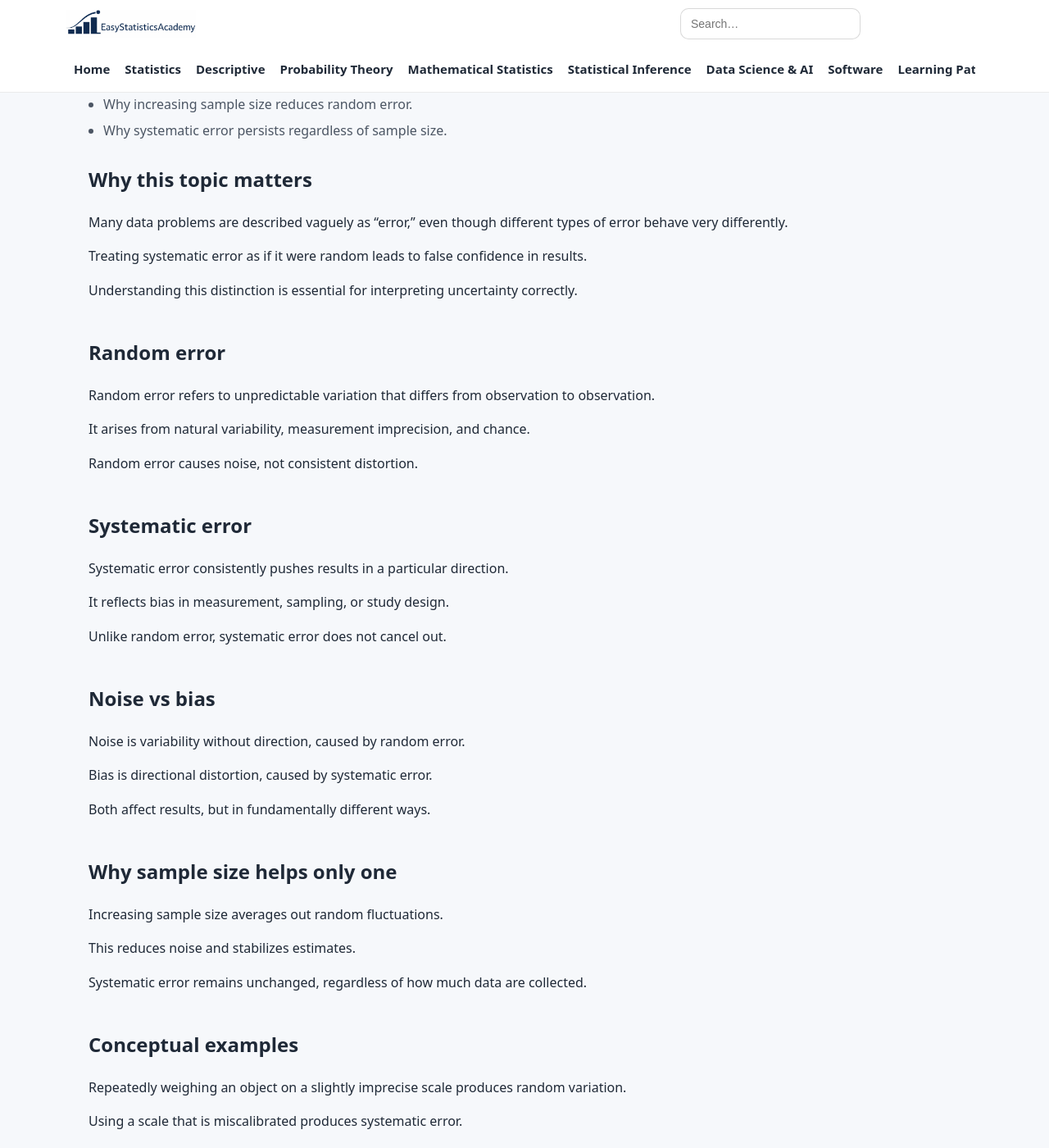
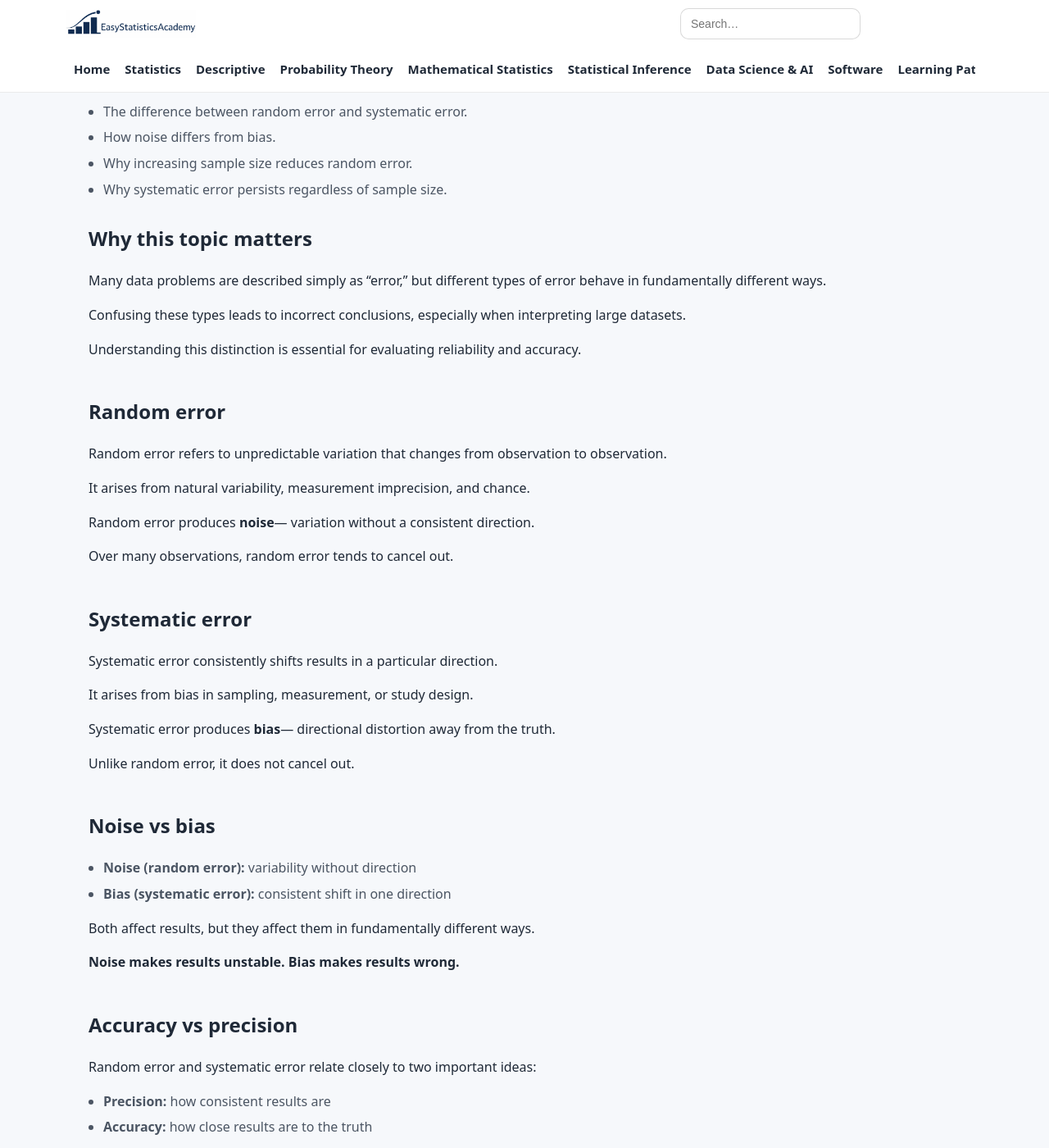
Before and after one commit to ammar-homaida-statistics/easystatisticsacademy, a Jekyll site: the page built from foundations/random-error-vs-systematic-error/index.md, in a window 1280 px wide and 1400 px high, scrolled down 517 px. Shown: the whole window at 82% size. Built offline with Jekyll 4.4.1, drawn with Linux system fonts in a browser that asks for light colours; some of the changed text lies outside the part shown.

Commit message:
Revise content on random and systematic error

```diff
--- a/foundations/random-error-vs-systematic-error/index.md
+++ b/foundations/random-error-vs-systematic-error/index.md
@@ -19,10 +19,15 @@
   <div class="hero-card">
     <h1>Random Error vs Systematic Error</h1>
 
+    <div style="background:#fff3cd; border:1px solid #ffeeba; padding:12px 14px; margin:14px 0; border-radius:8px;">
+      <strong>🚧 Under Construction</strong> — Visual diagrams (target analogy, accuracy vs precision) will be added.
+    </div>
+
     <p class="lead">
-      This lesson explains the difference between random error and systematic error,
-      clarifies noise versus bias, and shows why increasing sample size helps one
-      but not the other.
+      Not all error behaves the same way.
+      Some error creates variability.
+      Other error creates consistent distortion.
+      Understanding this difference is essential for interpreting data correctly.
     </p>
 
     <p class="muted-mini">
@@ -30,6 +35,8 @@
     </p>
   </div>
 </section>
+
+
 
 <section class="section">
   <div class="content-narrow">
@@ -44,26 +51,30 @@
   </div>
 </section>
 
+
+
 <section class="section">
   <div class="content-narrow">
     <h2>Why this topic matters</h2>
 
     <p>
-      Many data problems are described vaguely as “error,”
-      even though different types of error behave very differently.
+      Many data problems are described simply as “error,”
+      but different types of error behave in fundamentally different ways.
     </p>
 
     <p>
-      Treating systematic error as if it were random
-      leads to false confidence in results.
+      Confusing these types leads to incorrect conclusions,
+      especially when interpreting large datasets.
     </p>
 
     <p>
       Understanding this distinction is essential
-      for interpreting uncertainty correctly.
+      for evaluating reliability and accuracy.
     </p>
   </div>
 </section>
+
+
 
 <section class="section">
   <div class="content-narrow">
@@ -71,7 +82,7 @@
 
     <p>
       Random error refers to unpredictable variation
-      that differs from observation to observation.
+      that changes from observation to observation.
     </p>
 
     <p>
@@ -80,94 +91,143 @@
     </p>
 
     <p>
-      Random error causes noise,
-      not consistent distortion.
+      Random error produces <strong>noise</strong>—
+      variation without a consistent direction.
+    </p>
+
+    <p>
+      Over many observations, random error tends to cancel out.
     </p>
   </div>
 </section>
+
+
 
 <section class="section">
   <div class="content-narrow">
     <h2>Systematic error</h2>
 
     <p>
-      Systematic error consistently pushes results
+      Systematic error consistently shifts results
       in a particular direction.
     </p>
 
     <p>
-      It reflects bias in measurement,
-      sampling, or study design.
+      It arises from bias in sampling,
+      measurement, or study design.
     </p>
 
     <p>
-      Unlike random error,
-      systematic error does not cancel out.
+      Systematic error produces <strong>bias</strong>—
+      directional distortion away from the truth.
+    </p>
+
+    <p>
+      Unlike random error, it does not cancel out.
     </p>
   </div>
 </section>
+
+
 
 <section class="section">
   <div class="content-narrow">
     <h2>Noise vs bias</h2>
 
+    <ul class="bullets">
+      <li><strong>Noise (random error):</strong> variability without direction</li>
+      <li><strong>Bias (systematic error):</strong> consistent shift in one direction</li>
+    </ul>
+
     <p>
-      Noise is variability without direction,
-      caused by random error.
+      Both affect results,
+      but they affect them in fundamentally different ways.
+    </p>
+
+    <p style="font-weight:600;">
+      Noise makes results unstable.
+      Bias makes results wrong.
+    </p>
+  </div>
+</section>
+
+
+
+<section class="section">
+  <div class="content-narrow">
+    <h2>Accuracy vs precision</h2>
+
+    <p>
+      Random error and systematic error relate closely
+      to two important ideas:
+    </p>
+
+    <ul class="bullets">
+      <li><strong>Precision:</strong> how consistent results are</li>
+      <li><strong>Accuracy:</strong> how close results are to the truth</li>
+    </ul>
+
+    <p>
+      Random error reduces precision.
+      Systematic error reduces accuracy.
     </p>
 
     <p>
-      Bias is directional distortion,
-      caused by systematic error.
-    </p>
-
-    <p>
-      Both affect results,
-      but in fundamentally different ways.
+      A result can be very precise but still inaccurate
+      if it is biased.
     </p>
   </div>
 </section>
+
+
 
 <section class="section">
   <div class="content-narrow">
     <h2>Why sample size helps only one</h2>
 
     <p>
-      Increasing sample size averages out random fluctuations.
+      Increasing sample size reduces random error
+      by averaging out fluctuations.
     </p>
 
     <p>
-      This reduces noise
-      and stabilizes estimates.
+      This makes results more stable and precise.
     </p>
 
     <p>
-      Systematic error remains unchanged,
-      regardless of how much data are collected.
+      However, systematic error remains unchanged.
+    </p>
+
+    <p style="font-weight:600;">
+      More data can make a biased result
+      more confidently wrong.
     </p>
   </div>
 </section>
 
+
+
 <section class="section">
   <div class="content-narrow">
-    <h2>Conceptual examples</h2>
+    <h2>Conceptual example</h2>
 
     <p>
-      Repeatedly weighing an object on a slightly imprecise scale
-      produces random variation.
+      Imagine measuring weight with a scale:
     </p>
 
-    <p>
-      Using a scale that is miscalibrated
-      produces systematic error.
-    </p>
+    <ul class="bullets">
+      <li>A slightly imprecise scale produces random variation.</li>
+      <li>A miscalibrated scale produces systematic error.</li>
+    </ul>
 
     <p>
-      More measurements reduce randomness,
-      but not miscalibration.
+      Repeating measurements reduces random variation,
+      but does not fix miscalibration.
     </p>
   </div>
 </section>
+
+
 
 <section class="section section-soft">
   <div class="content-narrow">
@@ -180,16 +240,21 @@
   </div>
 </section>
 
+
+
 <section class="section section-next">
   <div class="content-narrow">
     <h2>Simple summary</h2>
 
     <p>
-      Random error creates noise and shrinks with larger samples.
-      Systematic error creates bias and persists regardless of sample size.
+      Random error creates variability and decreases with larger samples.
+      Systematic error creates bias and remains regardless of sample size.
+      Both must be understood to interpret data correctly.
     </p>
   </div>
 </section>
+
+
 
 <section class="section section-next">
   <div class="content-narrow">
```
Also changed, not shown: other parts of foundations/random-error-vs-systematic-error/index.md (+7 -1 lines).
